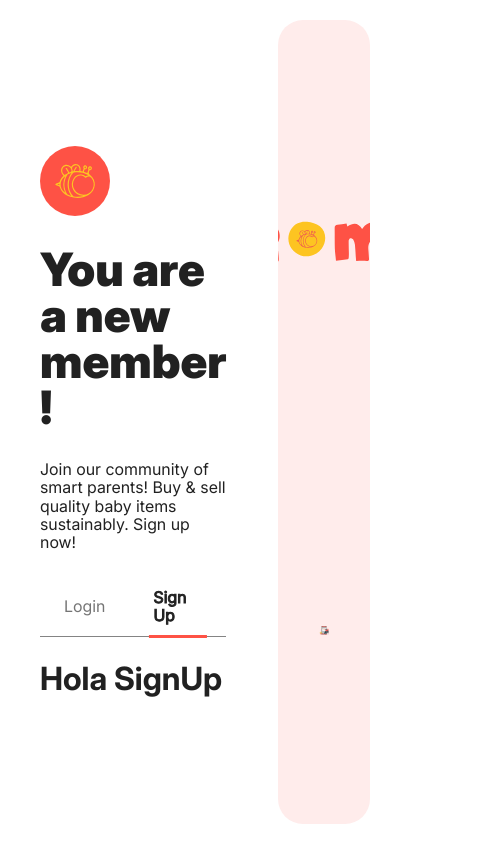
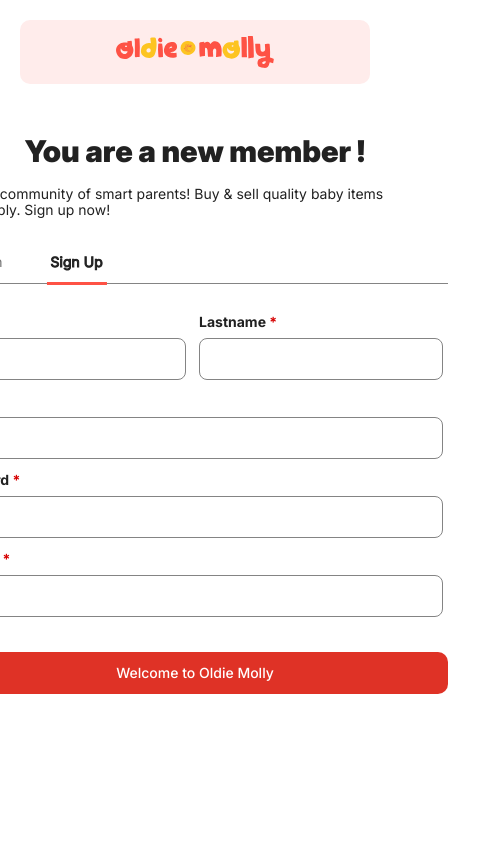
Before and after one commit to giraldokarol/-new-OldieMolly, a Vue app: page / in a window 390 px wide. Both pictures are taken after a click on the button "Sign Up". Shown: the whole page, 488 px wide, since content can reach past the window. Built offline with nearby package versions, Linux system fonts and the light colour scheme.

Commit message:
feat: Styles Login and Sign Up components

```diff
--- a/src/components/Header_Home.vue
+++ b/src/components/Header_Home.vue
@@ -17,11 +17,11 @@
 <style scoped lang="scss">
 .om_bigtitle {
     &_image{
-        @include rem(margin-bottom, 30);
+        @include rem(margin-bottom, 16);
         span[class^="om_icon"]{
             align-items: center;
             justify-content: center;
-            @include svgSize(52);
+            @include svgSize(40);
             &.om_yllback_def{
                 @include svgColor($om_orange_color1);
             }
@@ -34,12 +34,20 @@
     &_text{
         font-weight: 900;
         line-height: 1;
-        @include rem(font-size, 46);
-        @include rem(margin-bottom, 30);
+        @include rem(font-size, 32);
+        @include rem(margin-bottom, 20);
     }
 
     &_description{
         white-space: pre-line;
     }
+
+    @media screen and (max-width:920px) {
+        &_image {display: none;}
+        &_text {
+            @include rem(font-size, 30);
+            text-align: center;
+        }
+    }
 }
 </style>
--- a/src/components/Login.vue
+++ b/src/components/Login.vue
@@ -1,7 +1,42 @@
-<script setup lang="ts"></script>
+<script setup lang="ts">
+</script>
 
 <template>
-    <h1>Hola Login</h1>
+    <div class="om_login_form_content">
+        <form method="post" autocomplete="off" name="login_form" id="login_form">
+            <div class="om_form_section">
+                <label for="email">
+                    Email
+                    <span class="required">*</span>
+                </label>
+                <input type="email" name="email" id="email" autocomplete="email">
+            </div>
+
+            <div class="om_form_section">
+                <label for="password">
+                    Password
+                    <span class="required">*</span>
+                </label>
+                <input type="password" name="password" id="password" autocomplete="password">
+            </div>
+
+            <div class="om_form_buttons">
+                <a href="" class="om_btn" aria-labelledby="label-validate" role="button">
+                    <span class="om_btn_body" id="label-validate">
+                        <span class="om_btn_label">Log in and start saving</span>
+                    </span>
+                </a>
+            </div>
+        </form>
+    </div>
 </template>
 
-<style scoped lang="scss"></style>
+<style scoped lang="scss">
+.om_login_form_content {
+    .om_form_buttons {
+        .om_btn {
+            width: 100%;
+        }
+    }
+}
+</style>
--- a/src/components/SignUp.vue
+++ b/src/components/SignUp.vue
@@ -1,7 +1,67 @@
 <script setup lang="ts"></script>
 
 <template>
-    <h1>Hola SignUp</h1>
+    <div class="om_signup_form_content">
+        <form method="post" autocomplete="off" name="signup_form" id="signup_form">
+            <div class="om_form_group">
+                <div class="om_form_section">
+                    <label for="userName">
+                        Name
+                        <span class="required">*</span>
+                    </label>
+                    <input type="text" name="userName" id="userName" autocomplete="userName">
+                </div>
+
+                <div class="om_form_section">
+                    <label for="userLastname">
+                        Lastname
+                        <span class="required">*</span>
+                    </label>
+                    <input type="text" name="userLastname" id="userLastname" autocomplete="userLastname">
+                </div>
+            </div>
+
+            <div class="om_form_section">
+                <label for="email">
+                    Email
+                    <span class="required">*</span>
+                </label>
+                <input type="email" name="email" id="email" autocomplete="email">
+            </div>
+
+            <div class="om_form_section">
+                <label for="password">
+                    Password
+                    <span class="required">*</span>
+                </label>
+                <input type="password" name="password" id="password" autocomplete="password">
+            </div>
+
+            <div class="om_form_section">
+                <label for="address">
+                    Address
+                    <span class="required">*</span>
+                </label>
+                <input type="text" name="address" id="address" autocomplete="address">
+            </div>
+
+            <div class="om_form_buttons">
+                <a href="" class="om_btn" aria-labelledby="label-validate" role="button">
+                    <span class="om_btn_body" id="label-validate">
+                        <span class="om_btn_label">Welcome to Oldie Molly</span>
+                    </span>
+                </a>
+            </div>
+        </form>
+    </div>
 </template>
 
-<style scoped lang="scss"></style>
+<style scoped lang="scss">
+.om_signup_form_content {
+    .om_form_buttons {
+        .om_btn {
+            width: 100%;
+        }
+    }
+}
+</style>
--- a/src/components/Tabs.vue
+++ b/src/components/Tabs.vue
@@ -32,12 +32,11 @@
     align-items: center;
     padding: 0;
     border-bottom: #{pxToRem(1)}rem solid $om_black_color2;
-    @include rem(margin, 24 0);
+    @include rem(margin, 24 0 30);
 
     &_item {
         position: relative;
         transition: 0.2s background ease-in;
-
         @include rem(padding, 12 24);
 
         &.selected{
--- a/src/styles/config.scss
+++ b/src/styles/config.scss
@@ -16,5 +16,10 @@
 $om_black_color1:  #757575;
 $om_black_color2:  #848484;
 
+$om_red_color:     #D60000;
+
 
 $link_color: $om_black_color;
+$body_color: $om_black_color;
+$body_fontsize: 16;
+$font_family: 'Inter', sans-serif;
--- a/src/styles/main.scss
+++ b/src/styles/main.scss
@@ -8,8 +8,9 @@
 }
 
 body{
-  font-family: 'Inter', sans-serif;
-  color: $om_black_color;
+  font-family: $font_family;
+  color: $body_color;
+  @include rem(font-size, 14);
 }
 
 a {
@@ -17,10 +18,76 @@
   &:hover{ text-decoration: none;}
 }
 
+label {
+  font-weight: 700;
+  @include rem(margin-bottom, 8);
+}
+
+input[type=email], input[type=password], input[type=tel],
+input[type=text], input[type=number] {
+  max-width: 100%;
+  background: #fff;
+  border: #{pxToRem(1)}rem solid $om_black_color2;
+  @include rem(margin, 0 5 5 0);
+  @include rem(min-height, 42);
+  @include rem(border-radius, 8);
+  @include rem(padding, 0 12);
+
+  &:focus-visible{
+    @include focusForm($om_orange_color);
+  }
+}
+
+//Global classes
+.required {
+  color: $om_red_color;
+}
+
+.om_btn {
+  display: inline-flex;
+  align-items: center;
+  justify-content: center;
+  cursor: pointer;
+  background: $om_orange_color1;
+  color: #fff;
+  font-weight: 500;
+  text-decoration: none;
+  @include rem(min-height, 42);
+  @include rem(padding, 0 12);
+  @include rem(border-radius, 10);
+
+  &:hover{
+    background: $om_orange_color2;
+  }
+}
+
 //Global Classes for containers
 .om_container_noheader {
   @include rem(padding, 20);
 }
+
+.om_form {
+  &_section {
+    display: flex;
+    flex-direction: column;
+    @include rem(margin-bottom, 8);
+  }
+
+  &_group {
+    display: flex;
+    align-items: flex-start;
+    @include rem(gap, 8);
+    .om_form_section{
+      flex: 1;
+    }
+  }
+
+  &_buttons {
+    display: flex;
+      @include rem(margin-top, 30);
+  }
+}
+
 
 //Backgrounds
 .om_yllback_def {background: $om_yellow_color;}
--- a/src/styles/mixins.scss
+++ b/src/styles/mixins.scss
@@ -61,6 +61,14 @@
     background: $color;
 }
 
+/*
+    FOCUS VISIBLE
+*/
+@mixin focusForm($color){
+    outline: #{pxToRem(3)}rem solid $color;
+    @include rem(outline-offset, -3);
+}
+
 
 /*
     MIXING FOR ICON
@@ -72,8 +80,8 @@
     @include rem(border-radius, 50);
     @if $type == "large" {
         //For Large icon
-        @include rem(width, 70);
-        @include rem(height, 70);
+        @include rem(width, 50);
+        @include rem(height, 50);
     }
 }
 
--- a/src/views/HomeView.vue
+++ b/src/views/HomeView.vue
@@ -31,10 +31,7 @@
     selectTab.value = tab.component;
     currentInfo.value = tab;
     currentImage.value = tab.image;
-    console.log(currentImage)
 }
-
-
 </script>
 
 <template>
@@ -47,7 +44,7 @@
             </div>
 
             <div class="om_home_banner" :class="{'om_yllback_light' : selectTab == Login, 'om_orangback_light' : selectTab == SignUp }">
-                <img src="/public/site/logo.svg" alt="Oldie Molly Logo" width="468" height="80">
+                <img src="/public/site/logo.svg" alt="Oldie Molly Logo" width="468" height="80" class="om_home_banner_logo">
                 <img :src="currentImage" alt="" class="om_home_banner_img">
             </div>
         </div>
@@ -60,18 +57,18 @@
     &_container{
         display: flex;
         align-items: center;
-        @include rem(gap, 32);
+        @include rem(gap, 52);
         height: calc(100vh - #{pxToRem(40)}rem);
     }
 
     &_content {
         flex: 1;
-        @include rem(padding, 0 20);
+        @include rem(padding, 0 40);
     }
 
     &_banner{
         height: 100%;
-        width: 55%;
+        width: 50%;
         @include rem(border-radius, 25);
         @include rem(padding, 40);
         overflow: hidden;
@@ -79,11 +76,33 @@
         flex-direction: column;
         align-items: center;
         justify-content: space-around;
-        @include rem(gap,   40);
+        @include rem(gap, 40);
     }
 
     &_banner_img {
         width: 85%;
     }
+
+
+    @media screen and (max-width:920px){
+        &_container{
+            flex-direction: column;
+            height: auto;
+        }
+
+        &_banner {
+            order: -1;
+            width: 100%;
+            @include rem(border-radius, 10);
+            @include rem(padding, 16 0);
+        }
+        &_banner_logo {
+            width: 45%;
+            height: auto;
+        }
+        &_banner_img {
+            display: none;
+        }
+    }
 }
 </style>
```
